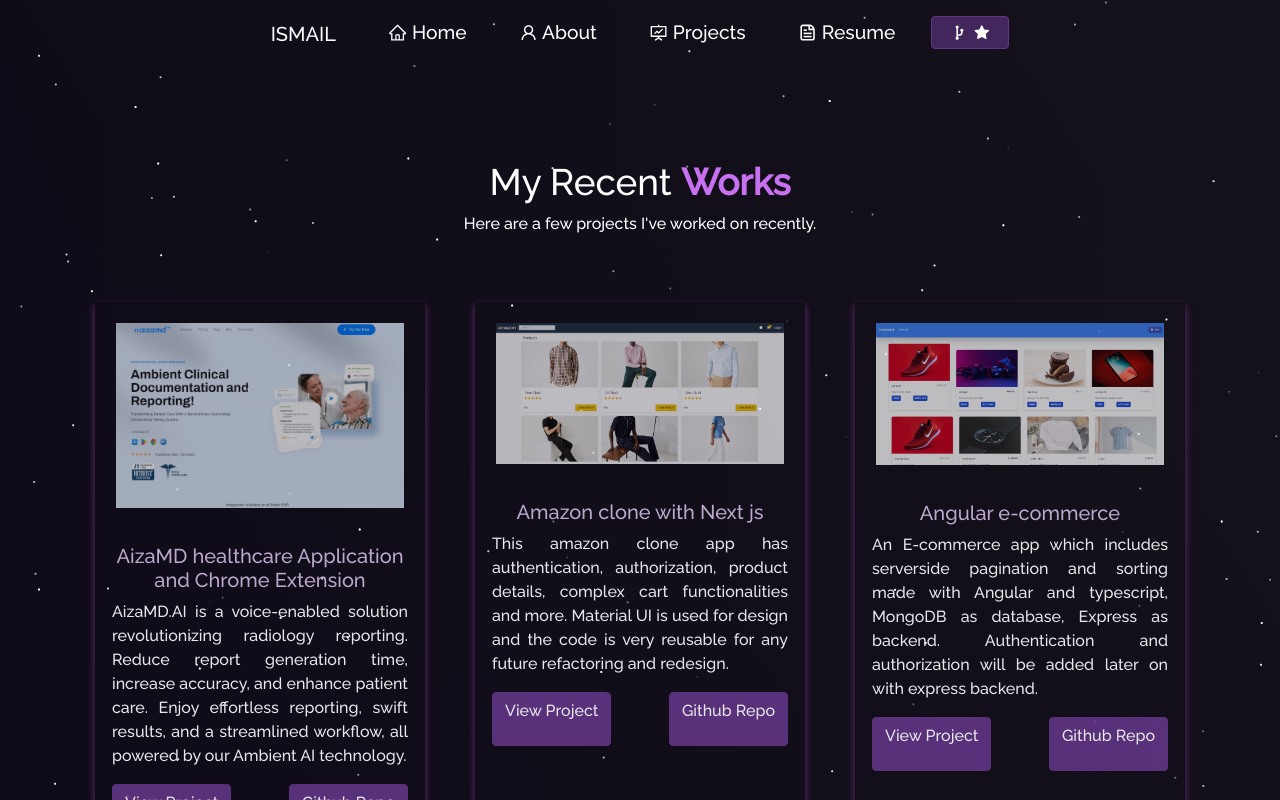
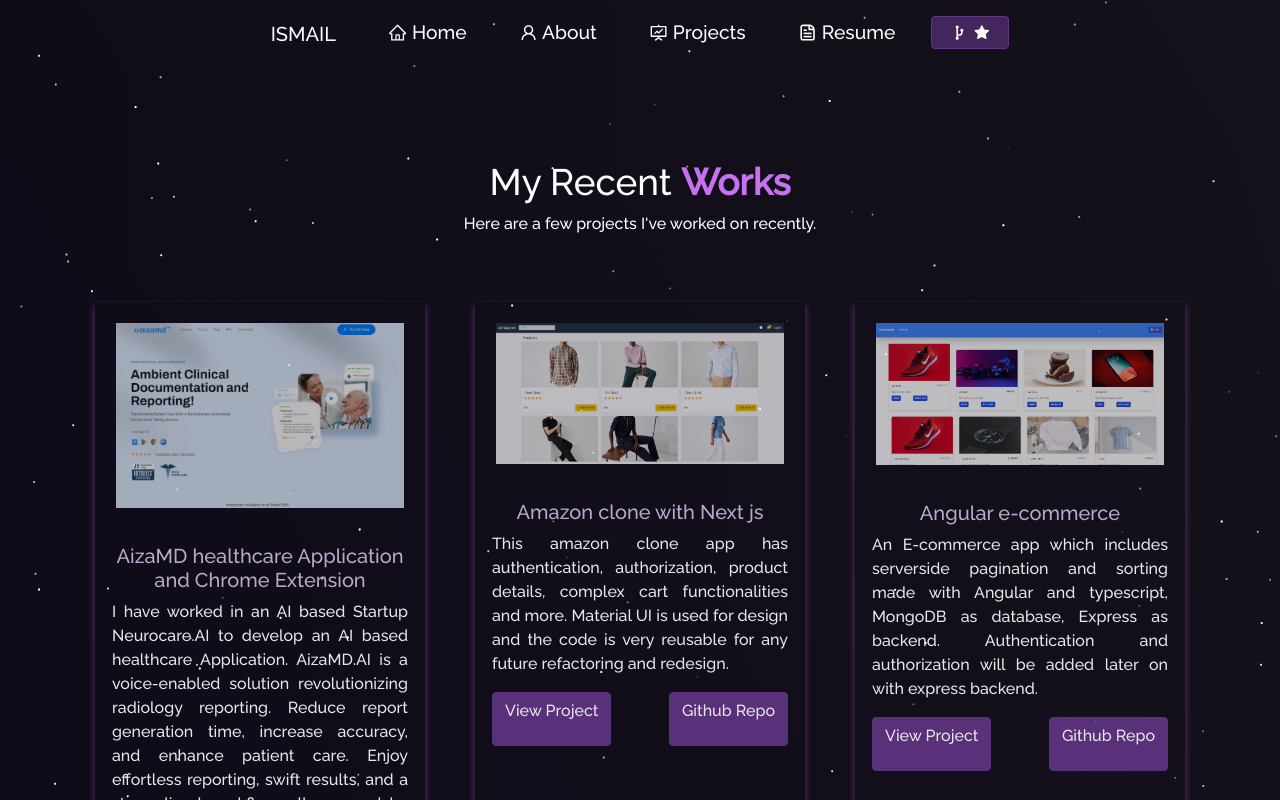
Before and after one commit to isa-mohammad/react-portfolio, a React (Create React App) app: page /project in a window 1280 px wide. Shown: the top 800 px of the page. Built offline with nearby package versions, Linux system fonts and the light colour scheme.

Commit message:
Update Projects.js

```diff
--- a/src/components/Projects/Projects.js
+++ b/src/components/Projects/Projects.js
@@ -33,7 +33,7 @@
               git="https://github.com/Isa-Ismail/data-table-app"
               isBlog={false}
               title="AizaMD healthcare Application and Chrome Extension"
-              description="AizaMD.AI is a voice-enabled solution revolutionizing radiology reporting. Reduce report generation time, increase accuracy, and enhance patient care. Enjoy effortless reporting, swift results, and a streamlined workflow, all powered by our Ambient AI technology."
+              description="I have worked in an AI based Startup Neurocare.AI to develop an AI based healthcare Application. AizaMD.AI is a voice-enabled solution revolutionizing radiology reporting. Reduce report generation time, increase accuracy, and enhance patient care. Enjoy effortless reporting, swift results, and a streamlined workflow, all powered by our Ambient AI technology."
               link="https://aizamd.ai/"
             />
           </Col>
```
